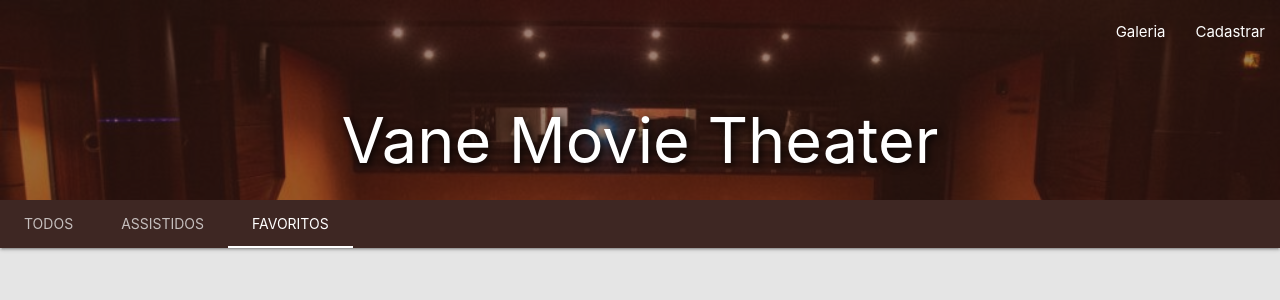
After one commit to giovaneaguiar/vane-movie-theater, a PHP site: page /view/favoritos.php in a window 1280 px wide. The commit adds this page. Shown: the top 300 px of the page. Run offline with PHP 8.4, Linux system fonts and the light colour scheme.

Commit message:
Início do menu Favoritos.

```diff
--- a/index.php
+++ b/index.php
@@ -7,6 +7,11 @@ require "./controller/FilmesController.php";
 
 if ($rota === "/"){
     require "view/galeria.php";
+    exit();
+}
+
+if ($rota === "/favoritos"){
+    require "view/favoritos.php";
     exit();
 }
 
--- a/view/cadastrar.php
+++ b/view/cadastrar.php
@@ -6,7 +6,7 @@ include "cabecalho.php";
     <nav class="nav-extended brown darken-2">
         <div class="nav-wrapper">
             <ul id="nav-mobile" class="right">
-                <li><a href="galeria.php">Galeria</a></li>
+                <li><a href="/">Galeria</a></li>
                 <li class="active"><a href="cadastrar.php">Cadastrar</a></li>
             </ul>
         </div>
@@ -15,9 +15,9 @@ include "cabecalho.php";
         </div>
         <div class="nav-content">
             <ul class="tabs tabs-transparent brown darken-4">
-                <li class="tab"><a class="active" href="#test1">Todos</a></li>
+                <li class="tab"><a class="active" href="/">Todos</a></li>
                 <li class="tab"><a href="#test2">Assistidos</a></li>
-                <li class="tab"><a href="#test3">Favoritos</a></li>
+                <li class="tab"><a href="/favoritos">Favoritos</a></li>
             </ul>
         </div>
     </nav>
--- /dev/null
+++ b/view/favoritos.php
@@ -0,0 +1,30 @@
+<?php
+
+include "cabecalho.php";
+
+?>
+
+<body>
+
+    <nav class="nav-extended brown darken-2">
+        <div class="nav-wrapper">
+            <ul id="nav-mobile" class="right">
+                <li><a href="galeria.php">Galeria</a></li>
+                <li><a href="cadastrar.php">Cadastrar</a></li>
+            </ul>
+        </div>
+        <div class="nav-header center">
+            <h1>Vane Movie Theater</h1>
+        </div>
+        <div class="nav-content">
+            <ul class="tabs tabs-transparent brown darken-4">
+                <li class="tab"><a href="/">Todos</a></li>
+                <li class="tab"><a href="#test2">Assistidos</a></li>
+                <li class="tab"><a class="active" href="/favoritos">Favoritos</a></li>
+            </ul>
+        </div>
+    </nav>
+
+
+
+</body>
```
Also changed, not shown: view/galeria.php (+5 -3 lines).
